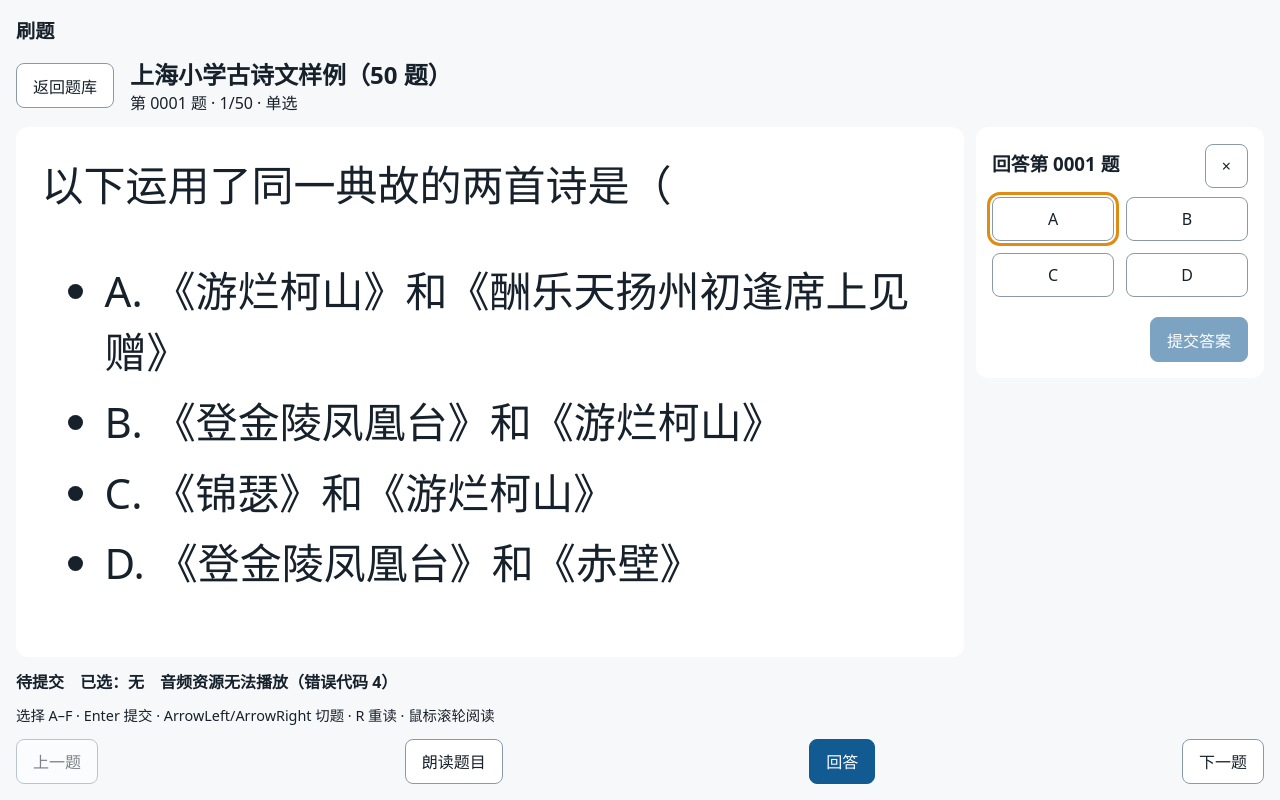
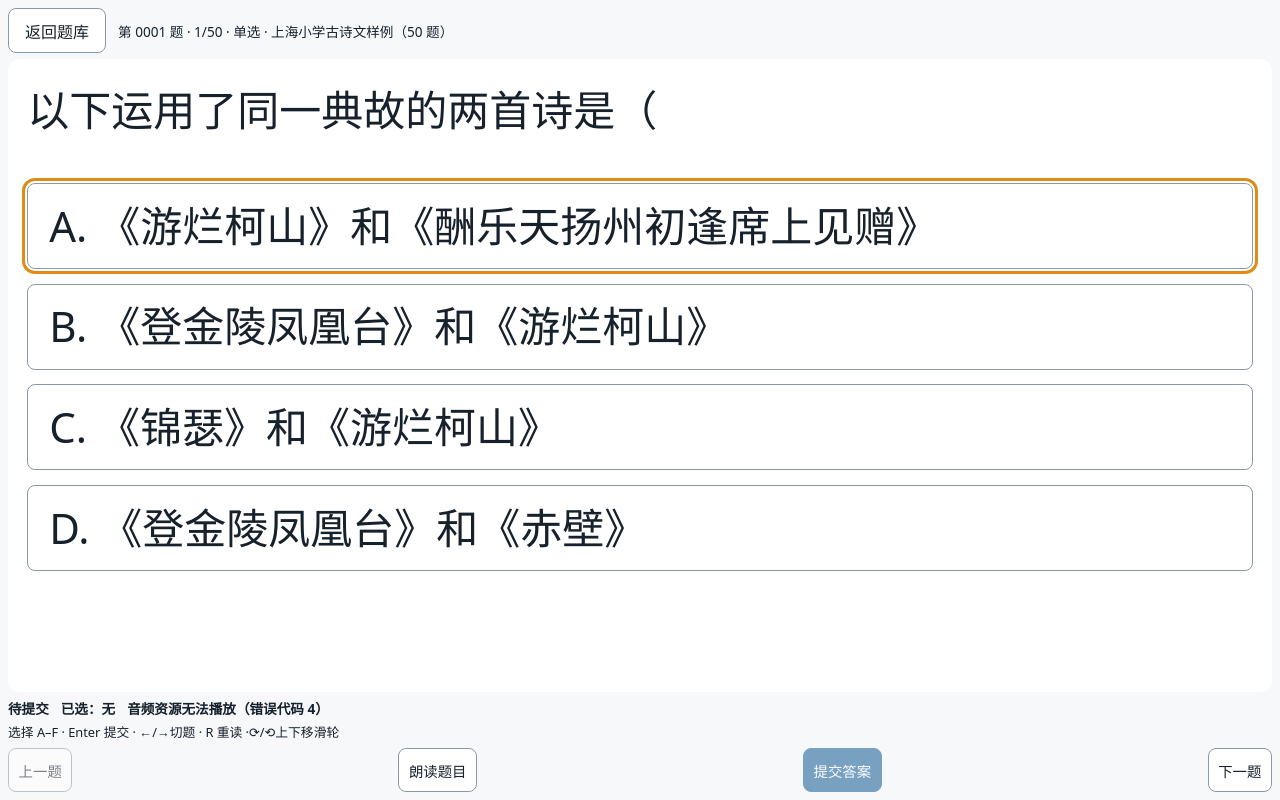
Before and after one commit to wxy656/shuati-code, a website built with Vite: page index.html in a window 1280 px wide. Both pictures are taken after a click on the button "从第一题开始". Built offline with nearby package versions, Linux system fonts and the light colour scheme.

Commit message:
Improve iPad practice controls and offline UI

```diff
--- a/src/practice/index.js
+++ b/src/practice/index.js
@@ -48,7 +48,7 @@ export function createPractice(offline) {
     results: new Map(), wrong: new Map(), drafts: {}, sessionResult: null, stats: null,
     importing: false, importCount: 0, storageStatus: '',
     settings: { ...defaultSettings }, loading: false, submitting: false,
-    answerOpen: false, error: '', notice: '',
+    error: '', notice: '',
     audio: { status: 'idle', kind: null, message: '' },
     offline: { ...offline.state },
   };
@@ -118,7 +118,6 @@ export function createPractice(offline) {
     state.stats = calculateStats(bank, state.results);
     state.savedQuestionId = saved.progress?.questionId ?? null;
     state.screen = 'home';
-    state.answerOpen = false;
     state.notice = '';
     state.audio = { status: 'idle', kind: null, message: '' };
     offline.selectBank(bank);
@@ -139,7 +138,7 @@ export function createPractice(offline) {
       ]);
       const banks = [...builtIn.filter((item) => !catalog.some((local) => local.bankId === item.bankId)), ...catalog];
       const savedSettings = settings ?? {};
-      const { scrollUp, scrollDown, ...savedKeyMap } = savedSettings.keyMap ?? {};
+      const { scrollUp, scrollDown, cancel, ...savedKeyMap } = savedSettings.keyMap ?? {};
       state.settings = {
         ...defaultSettings, ...savedSettings,
         fontSize: Math.max(32, Math.min(80, savedSettings.fontSize ?? defaultSettings.fontSize)),
@@ -188,7 +187,6 @@ export function createPractice(offline) {
     state.screen = 'practice';
     state.drafts = {};
     state.sessionResult = null;
-    state.answerOpen = true;
     state.error = '';
     state.audio = { status: 'idle', kind: null, message: '' };
     state.savedQuestionId = currentQuestion().id;
@@ -264,7 +262,6 @@ export function createPractice(offline) {
     if (state.submitting) return;
     player.stop();
     state.screen = 'home';
-    state.answerOpen = false;
     state.drafts = {};
     state.sessionResult = null;
     state.error = '';
@@ -304,26 +301,9 @@ export function createPractice(offline) {
     }
   }
 
-  function openAnswer() {
-    const question = currentQuestion();
-    if (!question || state.submitting || currentResult()) return;
-    if (!currentDraft()) {
-      state.drafts = { [question.id]: { revision: question.revision, selectedOptionIds: [] } };
-    }
-    state.answerOpen = true;
-    state.error = '';
-    notify();
-  }
-
-  function closeAnswer() {
-    if (state.submitting) return;
-    state.answerOpen = false;
-    notify();
-  }
-
   function selectOption(optionId) {
     const question = currentQuestion();
-    if (!state.answerOpen || !question?.options.some((option) => option.id === optionId) || state.submitting) return;
+    if (currentResult() || !question?.options.some((option) => option.id === optionId) || state.submitting) return;
     const draft = currentDraft() ?? { revision: question.revision, selectedOptionIds: [] };
     const selectedOptionIds = question.type === 'single'
       ? [optionId]
@@ -372,7 +352,6 @@ export function createPractice(offline) {
         active: true, updatedAt: attempt.submittedAt,
       });
       state.stats = calculateStats(state.bank, state.results);
-      state.answerOpen = false;
       saved = true;
       debugLog('作答已保存', {
         bankId: attempt.bankId,
@@ -395,7 +374,6 @@ export function createPractice(offline) {
     player.stop();
     state.sessionResult = null;
     state.drafts = { [question.id]: { revision: question.revision, selectedOptionIds: [] } };
-    state.answerOpen = true;
     state.optionCursor = 0;
     state.error = '';
     notify();
@@ -417,7 +395,7 @@ export function createPractice(offline) {
   }
 
   function setKeyBinding(action, code) {
-    if (!(action in defaultSettings.keyMap) && !['back', 'redo', 'cancel'].includes(action)) return;
+    if (!(action in defaultSettings.keyMap) && !['back', 'redo'].includes(action)) return;
     const keyMap = { ...state.settings.keyMap };
     for (const name of Object.keys(keyMap)) {
       if (keyMap[name] === code) keyMap[name] = null;
@@ -438,7 +416,7 @@ export function createPractice(offline) {
       case 'optionPrevious':
       case 'optionNext': {
         const length = currentQuestion()?.options.length ?? 0;
-        if (state.answerOpen && length) {
+        if (!currentResult() && length) {
           state.optionCursor = (state.optionCursor + (action === 'optionNext' ? 1 : length - 1)) % length;
           notify();
         }
@@ -455,7 +433,6 @@ export function createPractice(offline) {
       case 'replay': playAudio(currentResult() ? 'explanation' : 'question'); break;
       case 'back': backToBanks(); break;
       case 'redo': redo(); break;
-      case 'cancel': closeAnswer(); break;
     }
   }
 
@@ -466,10 +443,6 @@ export function createPractice(offline) {
   function changeRate(rate) {
     player.setRate(rate);
     updateSettings({ rate });
-  }
-
-  async function exportBackup() {
-    return storage.exportBackup();
   }
 
   async function importBackup(file, includeLocalPreferences) {
@@ -499,7 +472,7 @@ export function createPractice(offline) {
       const persisted = await navigator.storage?.persist?.().catch(() => false);
       const estimate = await navigator.storage?.estimate?.().catch(() => null);
       state.storageStatus = `${estimate ? `本机已使用约 ${Math.round((estimate.usage ?? 0) / 1048576)} MiB；` : ''}${persisted
-        ? '浏览器已允许持久存储。' : '浏览器未承诺永久保留，请保存学习备份。'}`;
+        ? '浏览器已允许持久存储。' : '浏览器未承诺永久保留，学习记录可能丢失。'}`;
       state.notice = `${entry.name} 已导入，本机可离线练习。${previous ? '旧版学习记录仍保留。' : ''}`;
       if (previous && previous.cacheName !== entry.cacheName) await caches.delete(previous.cacheName);
     } catch (error) {
@@ -529,10 +502,10 @@ export function createPractice(offline) {
     state, subscribe: (listener) => listeners.add(listener), currentQuestion, currentResult, currentDraft,
     initialize, selectBank, start, resetFromStart, jumpToNumber, move, backToBanks,
     openWrongBook, closeWrongBook, removeWrong,
-    openAnswer, closeAnswer, selectOption, submit, redo, changeFontSize,
+    selectOption, submit, redo, changeFontSize,
     setKeyBinding, performAction,
     playQuestion: () => playAudio('question'), playExplanation: () => playAudio('explanation'),
-    setAutoPlay, changeRate, exportBackup, importBackup, installBank, deleteLocalBank,
+    setAutoPlay, changeRate, importBackup, installBank, deleteLocalBank,
     prepareOffline: offline.prepare,
     activateUpdate: () => {
       if (state.screen === 'home' && !state.submitting) offline.activateUpdate();
--- a/src/storage/index.js
+++ b/src/storage/index.js
@@ -153,19 +153,6 @@ export function createStorage() {
     await done;
   }
 
-  async function exportBackup() {
-    const db = await database;
-    const names = ['questionStates', 'progress', 'settings', 'wrongBook', 'bankCatalog'];
-    const transaction = db.transaction(names, 'readonly');
-    const [states, positions, settings, wrongBook, catalog] = await Promise.all(
-      names.map((name) => requestResult(transaction.objectStore(name).getAll())));
-    const latest = states.map(({ bankId, questionId, revision, isCorrect, submittedAt }) =>
-      ({ bankId, questionId, revision, isCorrect, submittedAt }));
-    const progress = positions.map(({ bankId, questionId }) => ({ bankId, questionId }));
-    return { schemaVersion: 3, exportedAt: new Date().toISOString(), latest, progress, settings, wrongBook,
-      banks: catalog.map(({ bankId, version, name }) => ({ bankId, version, name })) };
-  }
-
   async function importBackup(backup, includeLocalPreferences = false) {
     if (![2, 3].includes(backup?.schemaVersion) || !Array.isArray(backup.latest) ||
         !Array.isArray(backup.wrongBook)) throw new Error('备份格式不受支持');
@@ -207,5 +194,5 @@ export function createStorage() {
   }
 
   return { readSettings, saveSettings, readBankState, readCatalog, saveCatalog, removeCatalog,
-    setWrong, saveProgress, saveAttempt, resetBank, exportBackup, importBackup };
+    setWrong, saveProgress, saveAttempt, resetBank, importBackup };
 }
--- a/src/style.css
+++ b/src/style.css
@@ -22,7 +22,9 @@ body {
   height: 100dvh;
   display: flex;
   flex-direction: column;
-  gap: 0.75rem;
+  gap: 0.35rem;
+  padding: max(0.5rem, env(safe-area-inset-top)) max(0.5rem, env(safe-area-inset-right))
+    max(0.5rem, env(safe-area-inset-bottom)) max(0.5rem, env(safe-area-inset-left));
 }
 
 .app-title {
@@ -172,11 +174,15 @@ select {
 .practice-header {
   display: flex;
   align-items: center;
-  gap: 1rem;
+  gap: 0.75rem;
 }
 
-.practice-header h2, .practice-header p {
-  margin: 0;
+.practice-location {
+  min-width: 0;
+  overflow: hidden;
+  text-overflow: ellipsis;
+  white-space: nowrap;
+  font-size: 0.85rem;
 }
 
 .practice-body {
@@ -193,19 +199,25 @@ select {
   overflow-y: auto;
   background: white;
   border-radius: 0.75rem;
-  padding: clamp(1rem, 2vw, 2rem);
+  padding: clamp(0.75rem, 1.5vw, 1.25rem);
 }
 
 .practice-status {
   display: flex;
-  gap: 1rem;
+  gap: 0.25rem 0.75rem;
   flex-wrap: wrap;
-  font-weight: 700;
+  font-size: 0.85rem;
+  font-weight: 600;
 }
 
 .action-hint {
   margin: 0;
-  font-size: 0.9rem;
+  font-size: 0.8rem;
+}
+
+.practice-message {
+  margin: 0;
+  font-size: 0.85rem;
 }
 
 .question-stem {
@@ -214,16 +226,40 @@ select {
 }
 
 .question-options {
-  padding-left: 1.5em;
+  padding: 0;
+  list-style: none;
 }
 
 .question-options li {
-  margin-block: 0.6rem;
+  margin-block: 0.35em;
+}
+
+.question-option {
+  width: 100%;
+  padding: 0.35em 0.5em;
+  text-align: left;
   white-space: pre-wrap;
+  line-height: 1.3;
+}
+
+.question-option.selected {
+  border-color: #1261a0;
+  background: #dceeff;
+  font-weight: 700;
+}
+
+.question-option.cursor {
+  outline: 3px solid #e08b12;
+  outline-offset: 2px;
 }
 
 .practice-actions {
   justify-content: space-between;
+}
+
+.practice-actions button {
+  padding: 0.4rem 0.6rem;
+  font-size: 0.9rem;
 }
 
 .result-view h3 {
@@ -249,53 +285,6 @@ select {
 
 .result-view .explanation {
   margin-top: 0.75em;
-}
-
-.answer-panel {
-  display: flex;
-  flex-direction: column;
-  align-self: flex-start;
-  width: min(18rem, 35%);
-  max-height: 100%;
-  min-height: 0;
-  padding: 1rem;
-  border-radius: 0.75rem;
-  background: white;
-}
-
-.answer-header {
-  display: flex;
-  align-items: center;
-  justify-content: space-between;
-  gap: 1rem;
-}
-
-.answer-options {
-  display: grid;
-  grid-template-columns: repeat(2, minmax(0, 1fr));
-  gap: 0.75rem;
-  padding-block: 0.5rem;
-}
-
-.answer-choice {
-  width: 100%;
-  text-align: center;
-}
-
-.answer-choice.selected {
-  border-color: #1261a0;
-  background: #dceeff;
-  font-weight: 700;
-}
-
-.answer-choice.cursor {
-  outline: 3px solid #e08b12;
-  outline-offset: 2px;
-}
-
-.submit-answer {
-  align-self: flex-end;
-  margin-top: 0.75rem;
 }
 
 .error {
@@ -337,13 +326,3 @@ button:disabled {
     grid-template-columns: repeat(2, minmax(0, 1fr));
   }
 }
-
-@media (max-width: 700px) {
-  .practice-body {
-    flex-direction: column;
-  }
-
-  .answer-panel {
-    width: 100%;
-  }
-}
--- a/src/ui/index.js
+++ b/src/ui/index.js
@@ -25,7 +25,7 @@ const keyActions = [
   ['submit', '提交'],
   ['optionPrevious', '上一选项（可选）'], ['optionNext', '下一选项（可选）'],
   ['optionToggle', '勾选当前选项（可选）'],
-  ['back', '返回题库'], ['redo', '重新作答'], ['cancel', '关闭回答'],
+  ['back', '返回题库'], ['redo', '重新作答'],
 ];
 
 function keyName(code) {
@@ -44,8 +44,8 @@ export function mountUi(root, practice) {
 
   function renderDataTools(main, state) {
     const tools = element('section', '', 'settings');
-    tools.append(element('h3', '题库与学习数据'));
-    tools.append(element('p', '正式题库 ZIP 下载到“文件”后，在这里选择导入；学习备份只含题号、对错状态和设置，不含作答选项及题库音频。'));
+    tools.append(element('h3', '题库离线使用'));
+    tools.append(element('p', '完整题库：先下载 ZIP 到“文件”，再选择该 ZIP 导入本机。'));
     const release = element('a', '下载完整题库 ZIP（v1，1499 题，约 191 MiB）');
     release.href = 'https://github.com/wxy656/shuati-code/releases/download/shanghai-poetry-v1/shanghai-poetry-v1.zip';
     release.target = '_blank';
@@ -65,21 +65,32 @@ export function mountUi(root, practice) {
     tools.append(row);
     if (state.importing) tools.append(element('p', `正在导入，已保存 ${state.importCount} 个文件…`));
     if (state.storageStatus) tools.append(element('p', state.storageStatus));
+    if (state.bank) {
+      const complete = state.offline.questionReady && state.offline.audioReadyCount === state.offline.audioTotal;
+      tools.append(element('p', `${state.bank.name}：题目${state.offline.questionReady ? '已保存' : '未保存'} · 音频 ${state.offline.audioReadyCount}/${state.offline.audioTotal} 已保存`));
+      if (!state.bank.local && state.offline.available) {
+        tools.append(button(state.offline.preparing ? '下载中…' : complete ? '已下载，可离线使用' : '下载当前题库到本机',
+          practice.prepareOffline, { disabled: state.offline.preparing || complete }));
+        if (state.offline.preparing) {
+          const progress = document.createElement('progress');
+          progress.max = Math.max(1, state.offline.total);
+          progress.value = state.offline.done;
+          tools.append(progress, element('p', `已下载 ${state.offline.done}/${state.offline.total} 项`));
+        }
+        if (state.offline.failedCount) {
+          tools.append(element('p', `${state.offline.failedCount} 项下载失败，可再次点击下载补齐。`, 'error'));
+          for (const failure of state.offline.failures) {
+            tools.append(element('p', `${failure.path}：${failure.reason}`, 'offline-failure'));
+          }
+        }
+      } else if (!state.bank.local) {
+        tools.append(element('p', '离线服务尚未就绪。'));
+      }
+      if (state.offline.error) tools.append(element('p', state.offline.error, 'error'));
+    }
+    tools.append(element('h3', '学习数据'));
+    tools.append(element('p', '已有学习备份可在下方导入，不含题库音频。'));
     const backupRow = element('div', '', 'button-row');
-    backupRow.append(button('导出学习备份', async () => {
-      try {
-        const backup = await practice.exportBackup();
-        const url = URL.createObjectURL(new Blob([JSON.stringify(backup)], { type: 'application/json' }));
-        const link = document.createElement('a');
-        link.href = url;
-        link.download = `刷题学习备份-${new Date().toISOString().slice(0, 10)}.json`;
-        link.click();
-        setTimeout(() => URL.revokeObjectURL(url), 1000);
-      } catch (error) {
-        dataFeedback = `导出失败：${error.message}`;
-        render(practice.state);
-      }
-    }));
     const usePreferences = document.createElement('input');
     usePreferences.type = 'checkbox';
     usePreferences.setAttribute('aria-label', '同时采用备份中的设置和进度');
@@ -189,31 +200,6 @@ export function mountUi(root, practice) {
     }));
     main.append(wrongBook);
 
-    const offline = element('section', '', 'settings');
-    offline.append(element('h3', '离线使用'));
-    if (state.offline.available) {
-      offline.append(element('p', `题目：${state.offline.questionReady ? '可离线使用' : '尚未准备'} · 音频：${state.offline.audioReadyCount}/${state.offline.audioTotal} 已准备`));
-      const complete = state.offline.questionReady && state.offline.audioReadyCount === state.offline.audioTotal;
-      offline.append(button(state.offline.preparing ? '准备中…' : complete ? '已准备完成' : '准备离线资源',
-        practice.prepareOffline, { disabled: state.offline.preparing || complete }));
-      if (state.offline.preparing) {
-        const progress = document.createElement('progress');
-        progress.max = Math.max(1, state.offline.total);
-        progress.value = state.offline.done;
-        offline.append(progress, element('p', `已处理 ${state.offline.done}/${state.offline.total} 项`));
-      }
-      if (state.offline.failedCount) {
-        offline.append(element('p', `${state.offline.failedCount} 项准备失败，可再次点击准备重试。`, 'error'));
-        for (const failure of state.offline.failures) {
-          offline.append(element('p', `${failure.path}：${failure.reason}`, 'offline-failure'));
-        }
-      }
-    } else {
-      offline.append(element('p', '离线服务尚未就绪。'));
-    }
-    if (state.offline.error) offline.append(element('p', state.offline.error, 'error'));
-    main.append(offline);
-
     const settings = element('section', '', 'settings');
     settings.append(element('h3', '显示设置'));
     const controls = element('div', '', 'button-row');
@@ -224,12 +210,20 @@ export function mountUi(root, practice) {
     );
     settings.append(controls);
     if (document.fullscreenEnabled && document.documentElement.requestFullscreen) {
+      const isIPad = /iPad/.test(navigator.userAgent)
+        || (navigator.platform === 'MacIntel' && navigator.maxTouchPoints > 1);
       const fullscreenButton = button(document.fullscreenElement ? '退出全屏' : '进入全屏', async () => {
         try {
           if (document.fullscreenElement) await document.exitFullscreen();
-          else await document.documentElement.requestFullscreen();
+          else {
+            await document.documentElement.requestFullscreen(isIPad ? { keyboardLock: 'browser' } : undefined);
+            root.tabIndex = -1;
+            root.focus({ preventScroll: true });
+          }
         } catch {
-          fullscreenButton.after(element('p', '无法切换全屏，请通过 Safari 的分享菜单添加到主屏幕后打开。', 'error'));
+          fullscreenButton.after(element('p', isIPad
+            ? '当前 Safari 无法在网页全屏中使用物理键盘，请通过分享菜单添加到主屏幕，再从主屏幕打开。'
+            : '无法切换全屏，请通过 Safari 的分享菜单添加到主屏幕后打开。', 'error'));
         }
       }, { className: 'fullscreen-toggle' });
       settings.append(fullscreenButton);
@@ -336,10 +330,7 @@ export function mountUi(root, practice) {
 
     const header = element('header', '', 'practice-header');
     header.append(button('返回题库', practice.backToBanks, { disabled: state.submitting }));
-    const heading = element('div', '');
-    heading.append(element('h2', state.bank.name));
-    heading.append(element('p', `第 ${question.displayNumber} 题 · ${state.position + 1}/${state.bank.questions.length} · ${question.type === 'multiple' ? '多选' : '单选'}`));
-    header.append(heading);
+    header.append(element('span', `第 ${question.displayNumber} 题 · ${state.position + 1}/${state.bank.questions.length} · ${question.type === 'multiple' ? '多选' : '单选'} · ${state.bank.name}`, 'practice-location'));
     main.append(header);
 
     const content = element('section', '', `practice-content ${showResult
@@ -354,21 +345,30 @@ export function mountUi(root, practice) {
     } else {
       content.append(element('p', question.stem, 'question-stem'));
       const options = element('ul', '', 'question-options');
-      for (const option of question.options) {
-        options.append(element('li', `${option.label}. ${option.text}`));
+      for (const [index, option] of question.options.entries()) {
+        const selected = draft?.selectedOptionIds.includes(option.id) ?? false;
+        const choice = button(`${option.label}. ${option.text}`, () => practice.selectOption(option.id), {
+          disabled: state.submitting,
+          className: `question-option ${selected ? 'selected' : ''} ${state.optionCursor === index ? 'cursor' : ''}`,
+        });
+        choice.setAttribute('aria-pressed', String(selected));
+        const item = document.createElement('li');
+        item.append(choice);
+        options.append(item);
       }
       content.append(options);
     }
     const body = element('div', '', 'practice-body');
     body.append(content);
-    if (state.answerOpen) renderAnswer(body, state, question, draft);
     main.append(body);
+    if (state.error) main.append(element('p', state.error, 'error practice-message'));
+    if (state.notice) main.append(element('p', state.notice, 'hint practice-message'));
 
     const selected = showResult ? result.selectedOptionIds : draft?.selectedOptionIds ?? [];
     const status = element('div', '', 'practice-status');
     status.append(element('span', showResult ? '已提交' : state.submitting ? '保存中…' : '待提交'));
     status.append(element('span', `已选：${selected.length ? answerLabels(question, selected) : '无'}`));
-    if (question.options.length > 6 && state.answerOpen) {
+    if (question.options.length > 6 && !showResult) {
       status.append(element('span', `当前选项：${question.options[state.optionCursor]?.label ?? ''}`));
     }
     status.append(element('span', state.audio.message || (state.audio.status === 'playing'
@@ -377,8 +377,8 @@ export function mountUi(root, practice) {
     main.append(status);
     const keys = state.settings.keyMap;
     main.append(element('p', showResult
-      ? `${keyName(keys.next)} 下一题 · ${keyName(keys.replay)} 重读解析 · ${keyName(keys.previous)} 上一题 · 鼠标滚轮阅读`
-      : `选择 A–F · ${keyName(keys.submit)} 提交 · ${keyName(keys.previous)}/${keyName(keys.next)} 切题 · ${keyName(keys.replay)} 重读 · 鼠标滚轮阅读`, 'action-hint'));
+      ? `${keyName(keys.next)} 下一题 · ${keyName(keys.replay)} 重读解析 · ${keyName(keys.previous)} 上一题 · ⟳/⟲上下移滑轮`
+      : '选择 A–F · Enter 提交 · ←/→切题 · R 重读 ·⟳/⟲上下移滑轮', 'action-hint'));
 
     const actions = element('nav', '', 'practice-actions');
     actions.append(button('上一题', () => practice.move(-1), {
@@ -391,43 +391,13 @@ export function mountUi(root, practice) {
     }));
     actions.append(showResult
       ? button('重新作答', practice.redo, { disabled: state.submitting })
-      : button('回答', practice.openAnswer, { disabled: state.submitting, className: 'primary' }));
+      : button(state.submitting ? '保存中…' : '提交答案', practice.submit, {
+        disabled: state.submitting || !draft?.selectedOptionIds.length, className: 'primary',
+      }));
     actions.append(button(state.position === state.bank.questions.length - 1 ? '已到末题' : '下一题', () => practice.move(1), {
       disabled: state.submitting || state.position === state.bank.questions.length - 1,
     }));
     main.append(actions);
-  }
-
-  function renderAnswer(body, state, question, draft) {
-    const panel = element('section', '', 'answer-panel');
-    panel.setAttribute('role', 'dialog');
-    panel.setAttribute('aria-label', `回答第 ${question.displayNumber} 题`);
-    const header = element('div', '', 'answer-header');
-    header.append(element('h3', `回答第 ${question.displayNumber} 题`));
-    const close = button('×', practice.closeAnswer, { disabled: state.submitting });
-    close.setAttribute('aria-label', '关闭');
-    header.append(close);
-    panel.append(header);
-    if (question.type === 'multiple') panel.append(element('p', '多选题，可选多项。'));
-    const options = element('div', '', 'answer-options');
-    for (const option of question.options) {
-      const selected = draft?.selectedOptionIds.includes(option.id) ?? false;
-      const choice = button(option.label,
-        () => practice.selectOption(option.id), {
-          disabled: state.submitting,
-          className: `answer-choice ${selected ? 'selected' : ''} ${state.optionCursor === question.options.indexOf(option) ? 'cursor' : ''}`,
-        });
-      choice.setAttribute('aria-pressed', String(selected));
-      choice.setAttribute('aria-label', `选项 ${option.label}`);
-      options.append(choice);
-    }
-    panel.append(options);
-    if (state.error) panel.append(element('p', state.error, 'error'));
-    panel.append(button(state.submitting ? '保存中…' : '提交答案', practice.submit, {
-      disabled: state.submitting || !draft?.selectedOptionIds.length,
-      className: 'primary submit-answer',
-    }));
-    body.append(panel);
   }
 
   function render(state) {
@@ -437,15 +407,14 @@ export function mountUi(root, practice) {
     const focusedKey = root.contains(document.activeElement) ? document.activeElement.dataset.focusKey : null;
     const main = element('main', '', 'page');
     if (state.screen === 'practice') main.classList.add('practice-page');
-    main.append(element('h1', '刷题', 'app-title'));
+    if (state.screen !== 'practice') main.append(element('h1', '刷题', 'app-title'));
     if (state.loading) main.append(element('p', '正在加载…'));
-    if (state.error && !state.answerOpen) main.append(element('p', state.error, 'error'));
-    if (state.notice) main.append(element('p', state.notice, 'hint'));
-    if (state.offline.updateAvailable) {
+    if (state.error && state.screen !== 'practice') main.append(element('p', state.error, 'error'));
+    if (state.notice && state.screen !== 'practice') main.append(element('p', state.notice, 'hint'));
+    if (state.offline.updateAvailable && state.screen === 'home') {
       const update = element('section', '', 'update-notice');
-      update.append(element('span', state.screen === 'home'
-        ? '新版本已准备好。' : '新版本已准备好，返回题库后可更新。'));
-      if (state.screen === 'home') update.append(button('更新应用', practice.activateUpdate));
+      update.append(element('span', '新版本已准备好。'));
+      update.append(button('更新应用', practice.activateUpdate));
       main.append(update);
     }
     if (state.screen === 'practice' && state.bank) renderPractice(main, state);
@@ -480,7 +449,7 @@ export function mountUi(root, practice) {
     pressed.add(code);
     practice.performAction(action);
   });
-  root.addEventListener('wheel', (event) => {
+  window.addEventListener('wheel', (event) => {
     if (practice.state.screen !== 'practice' || event.ctrlKey || !event.deltaY) return;
     const content = root.querySelector('.practice-content');
     if (!content) return;
```
Also changed, not shown: README.md.
